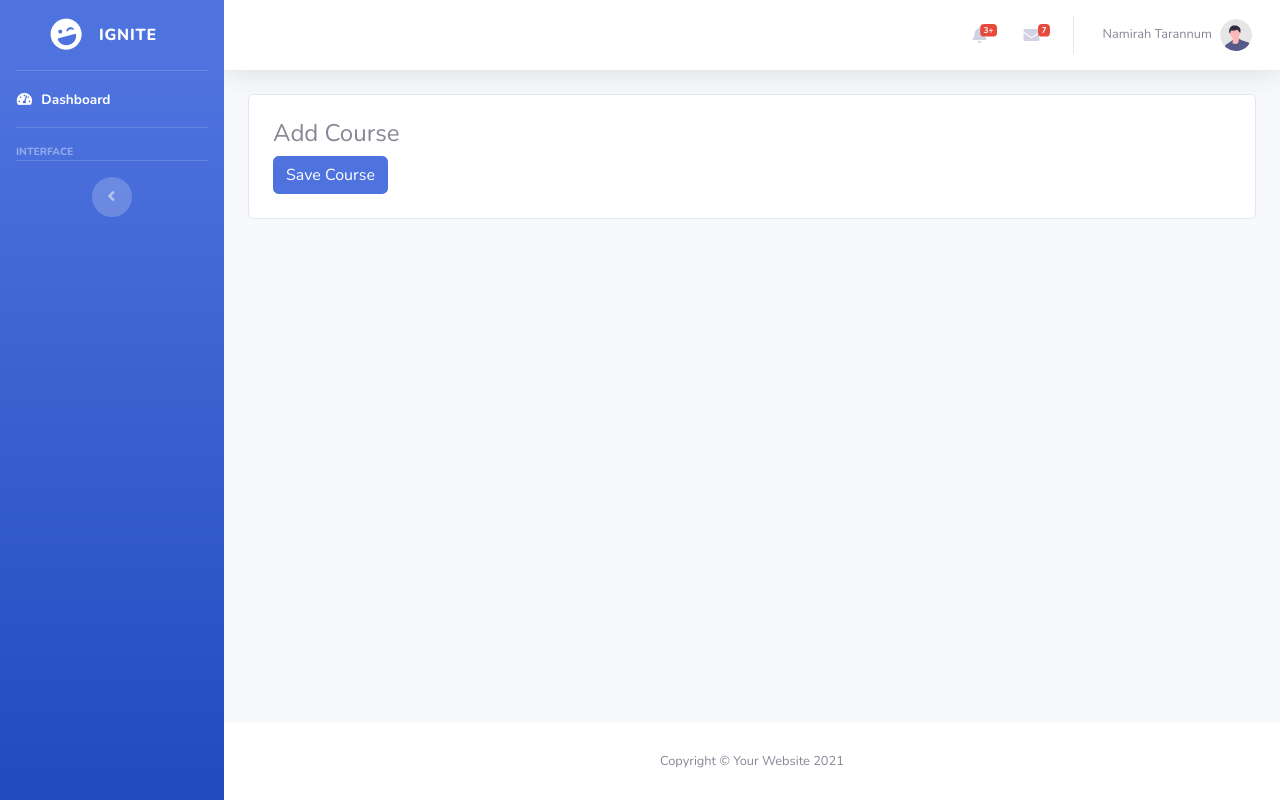
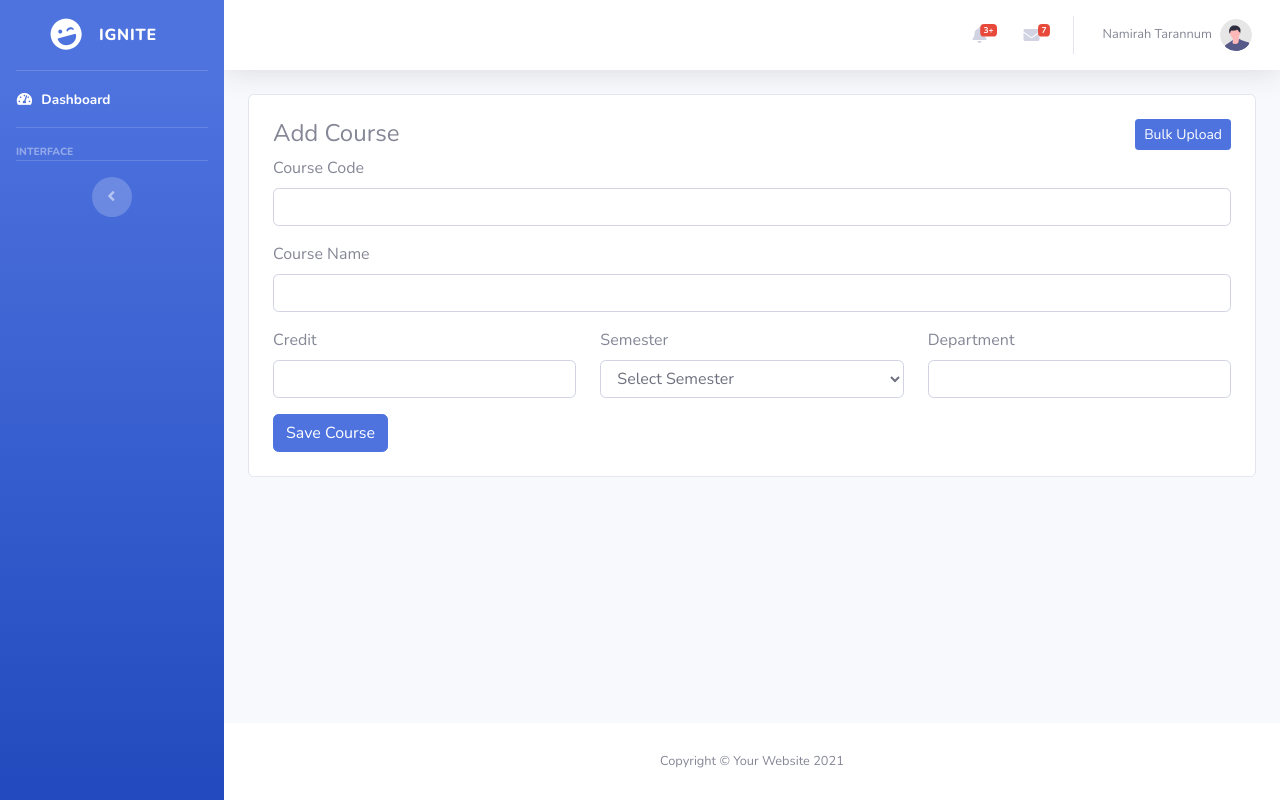
Before and after one commit to mohtadahmed/ignite_web, a Django app: page /courses/add/ in a window 1280 px wide. Run offline with Django 5.2, Linux system fonts and the light colour scheme; data comes from the database, SQL or seed files in the repository; some libraries are stand-ins or nearby versions.

Commit message:
add, modify course panel, with bulk course upload

```diff
--- a/templates/courses/assigned_courses_list.html
+++ b/templates/courses/assigned_courses_list.html
@@ -10,6 +10,7 @@
           <th>Course Name</th>
           <th>Faculty Name</th>
           <th>Assigned On</th>
+          <th>Actions</th>
         </tr>
       </thead>
       <tbody>
@@ -19,6 +20,10 @@
           <td>{{ assignment.course.course_name }}</td>
           <td>{{ assignment.faculty }}</td>
           <td>{{ assignment.assigned_on|date:"Y-m-d H:i" }}</td>
+          <td>
+            <a href="{% url 'edit_course_assignment' assignment.id %}" class="btn btn-sm btn-warning">Edit</a>
+            <a href="{% url 'delete_course_assignment' assignment.id %}" class="btn btn-sm btn-danger" onclick="return confirm('Are you sure you want to delete this assignment?');">Delete</a>
+          </td>
         </tr>
         {% endfor %}
       </tbody>
--- a/templates/courses/course_add.html
+++ b/templates/courses/course_add.html
@@ -2,10 +2,52 @@
 {% block content %}
 <div class="container mt-4">
   <div class="card p-4">
-    <h4>Add Course</h4>
+    <div class="d-flex justify-content-between">
+      <h4>Add Course</h4>
+      <div>
+        <a href="{% url 'course_bulk_upload' %}" class="btn btn-sm btn-primary">Bulk Upload</a>
+      </div>
+    </div>
     <form method="post">
       {% csrf_token %}
-      {{ form.as_p }}
+      <div class="form-group mb-3">
+        <label for="course_code">Course Code</label>
+        <input type="text" name="course_code" class="form-control" required>
+      </div>
+
+      <div class="form-group mb-3">
+        <label for="course_name">Course Name</label>
+        <input type="text" name="course_name" class="form-control" required>
+      </div>
+
+      <div class="row">
+        <div class="col-md-4">
+          <div class="form-group mb-3">
+            <label for="credit">Credit</label>
+            <input type="number" step="0.01" name="credit" class="form-control" required>
+          </div>
+        </div>
+
+        <div class="col-md-4">
+          <div class="form-group mb-3">
+            <label for="semester">Semester</label>
+            <select name="semester" class="form-control" required>
+              <option value="" disabled selected>Select Semester</option>
+              {% for sem in semesters %}
+                <option value="{{ sem.id }}">{{ sem.name }}</option>
+              {% endfor %}
+            </select>
+          </div>
+        </div>
+
+        <div class="col-md-4">
+          <div class="form-group mb-3">
+            <label for="department">Department</label>
+            <input type="text" name="department" class="form-control" required>
+          </div>
+        </div>
+      </div>
+
       <button type="submit" class="btn btn-primary">Save Course</button>
     </form>
   </div>
```
Also changed, not shown: templates/courses/assign_faculty.html (+24 -5 lines), templates/courses/course_bulk_upload.html (added, +29 -0 lines), templates/courses/edit_assigned_course.html (added, +32 -0 lines).
